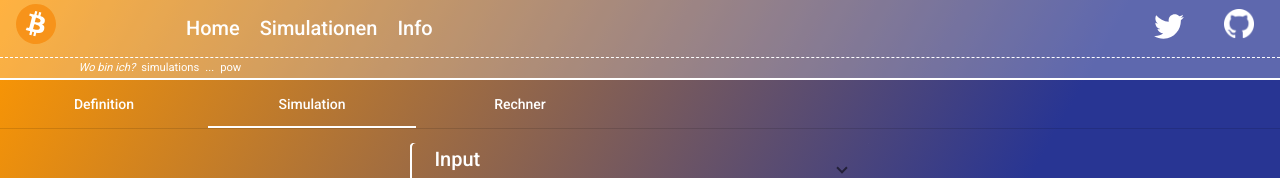
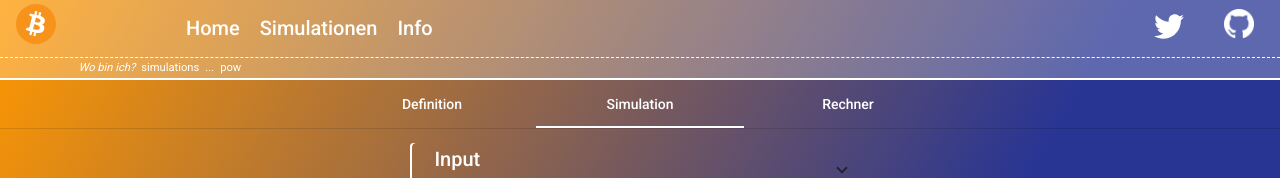
Before and after one commit to MyKaez/btc-playground, an Angular app: page /simulations/pow in a window 1280 px wide. Shown: the top 178 px of the page. Built offline with nearby package versions, Linux system fonts and the light colour scheme; no server answers.

Commit message:
centering tabs

```diff
--- a/src/app/simulations/pow/pow.component.html
+++ b/src/app/simulations/pow/pow.component.html
@@ -1,5 +1,5 @@
 <div class="content">
-    <mat-tab-group mat-align-tabs="start" selectedIndex="1">
+    <mat-tab-group mat-align-tabs="center" selectedIndex="1">
         <mat-tab>
             <ng-template mat-tab-label>
                 <span class="mat-tab-label">Definition</span>
```
